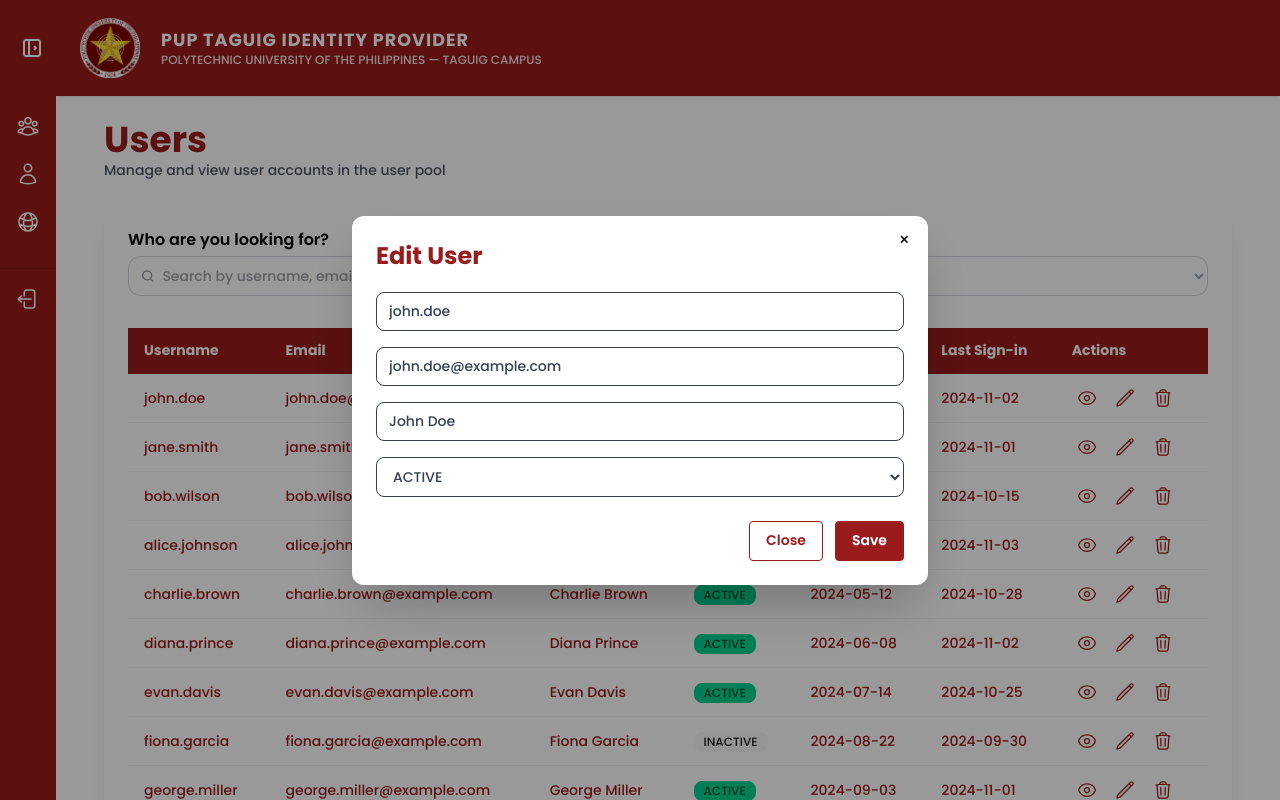
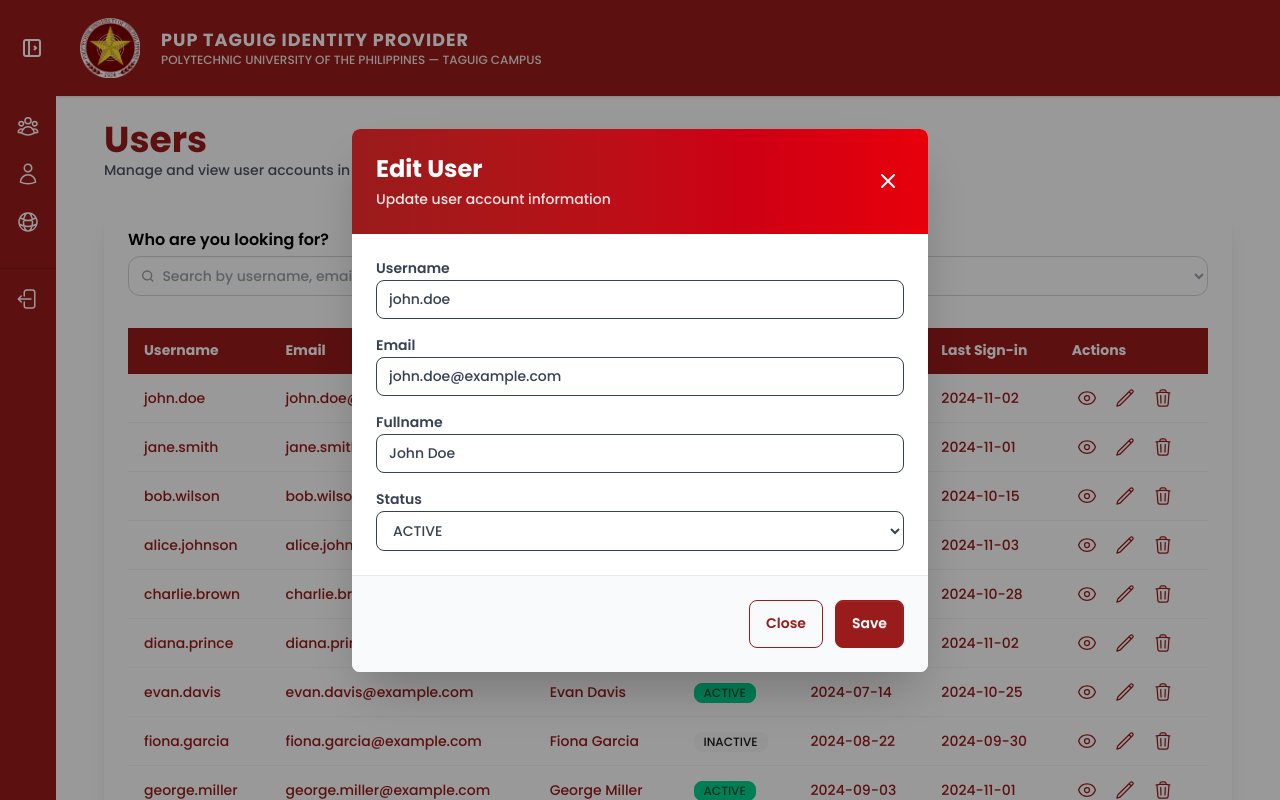
Before and after one commit to efondo-aaronkyle/Identity-Provider-and-One-Portal, a React (Vite) app: page /idp/user-pool in a window 1280 px wide. Both pictures are taken after a click on the button 1124 px from the left and 398 px from the top of the page. Shown: the top 800 px of the page. Built offline with nearby package versions, Linux system fonts and the light colour scheme.

Commit message:
fix modal ui

```diff
--- a/src/features/idp/components/app-client/AppClientModal.jsx
+++ b/src/features/idp/components/app-client/AppClientModal.jsx
@@ -47,32 +47,57 @@ export default function AppClientModal({ open, mode, client, onClose, onSubmit }
 
   return (
     <dialog className="modal modal-open">
-      <form className="modal-box bg-white w-full max-w-xl sm:max-w-4xl rounded-xl max-h-[80vh] flex flex-col overflow-y-auto" onSubmit={handleSubmit}>
-        {/* Close button */}
-        <button type="button" className="btn btn-sm btn-circle text-gray-700 hover:bg-transparent border-none btn-ghost absolute right-2 top-2" onClick={onClose}>
-          ✕
-        </button>
-
-        {/* Modal title */}
-        <h3 className="text-sm sm:text-2xl font-bold text-[#991b1b] mb-5">
+      <div className="modal-box max-w-2xl max-h-[85vh] p-0 overflow-hidden flex flex-col">
+        <div className="bg-linear-to-r from-[#991b1b] to-red-600 p-6 text-white shrink-0">
+          <div className="flex items-center justify-between">
+            <div>
+              <h3 className="text-2xl font-bold">
                 {mode === "create" ? "Create App Client" : mode === "edit" ? "Edit App Client" : "View App Client"}
               </h3>
-
-        {/* Form fields */}
+            </div>
+            <button className="btn btn-sm btn-circle btn-ghost text-white hover:bg-white/20" onClick={onClose}>
+              <svg xmlns="http://www.w3.org/2000/svg" className="h-6 w-6" fill="none" viewBox="0 0 24 24" stroke="currentColor">
+                <path stroke-linecap="round" stroke-linejoin="round" stroke-width="2" d="M6 18L18 6M6 6l12 12" />
+              </svg>
+            </button>
+          </div>
+        </div>
+        <form id="app-client-form" className="flex-1 overflow-y-auto p-6 space-y-4 bg-white" onSubmit={handleSubmit}>
           <div className="space-y-4 flex-1">
             {(mode === "view" || mode === "edit") && (
+              <div className="space-y-0.5">
+                <label className="block text-sm font-semibold text-gray-700">
+                  Client Id
+                </label>
                 <input type="text" value={client?.clientId} placeholder="Client ID" readOnly className="w-full px-3 py-2 rounded-md border bg-gray-100 text-gray-700 border-gray-300"/>
+              </div>
             )}
 
+            <div className="space-y-0.5">
+              <label className="block text-sm font-semibold text-gray-700">
+                  Client Name
+                </label>
               <input type="text" value={name} onChange={(e) => setName(e.target.value)} name="client_name" placeholder="Client name (e.g., My Web App)" required className={`w-full px-3 py-2 rounded-lg border border-gray-300 ${
                 mode === "view" ? "bg-gray-100 text-gray-700" : "bg-transparent text-gray-700 focus:ring-2 focus:ring-[#991b1b]"
               }`} disabled={mode === "view"}/>
+            </div>
+
 
             <div className="grid grid-cols-1 md:grid-cols-2 gap-4">
+              <div className="space-y-0.5">
+                <label className="block text-sm font-semibold text-gray-700">
+                  Callback URLs
+                </label>
                 <textarea value={callbacks} onChange={(e) => setCallbacks(e.target.value)} name="callback_urls" rows="3" placeholder="Callback URLs (comma-separated)" className={`w-full px-3 py-2 rounded-md border border-gray-300 resize-none max-h-40 overflow-y-auto foucs:outline-none ${
                 mode === "view" ? "bg-gray-100 text-gray-700" : "bg-transparent text-gray-700 focus:ring-2 focus:ring-[#991b1b]"}`} disabled={mode === "view"}/>
+              </div>
+              <div className="space-y-0.5">
+                <label className="block text-sm font-semibold text-gray-700">
+                  Signout URLs
+                </label>
                 <textarea value={logouts} onChange={(e) => setLogouts(e.target.value)} name="logout_urls" rows="3" placeholder="Sign out URLs (comma-separated)" className={`w-full px-3 py-2 rounded-md border border-gray-300 resize-none max-h-40 overflow-y-auto foucs:outline-none ${
                 mode === "view" ? "bg-gray-100 text-gray-700" : "bg-transparent text-gray-700 focus:ring-2 focus:ring-[#991b1b]"}`}  disabled={mode === "view"}/>
+              </div>
             </div>
 
             <div className="mb-5">
@@ -87,19 +112,22 @@ export default function AppClientModal({ open, mode, client, onClose, onSubmit }
               </div>
             </div>
           </div>
+        </form>
 
         {/* Action buttons */}
-        <div className="flex items-center justify-end gap-3 mt-4">
-          <button type="button" className="btn btn-outline text-[#991b1b] border-[#991b1b] hover:bg-[#ffd700] hover:border-[#ffd700] hover:text-[#991b1b]" onClick={onClose}>
+        <div className="p-6 bg-gray-50 border-t border-gray-200 shrink-0">
+          <div className="flex justify-end gap-3">
+            <button type="button" className="btn h-12 rounded-lg btn-outline text-[#991b1b] border-[#991b1b] hover:bg-[#ffd700] hover:border-[#ffd700] hover:text-[#991b1b]" onClick={onClose}>
               Cancel
             </button>
             {mode !== "view" && (
-            <button type="submit" className="btn bg-[#991b1b] text-white border-[#991b1b] hover:bg-[#ffd700] hover:border-[#ffd700] hover:text-[#991b1b]">
+              <button form="app-client-form" type="submit" className="btn h-12 rounded-lg bg-[#991b1b] text-white border-[#991b1b] hover:bg-[#ffd700] hover:border-[#ffd700] hover:text-[#991b1b]">
                 {mode === "create" ? "Create" : "Save"}
               </button>
             )}
           </div>
-      </form>
+        </div>
+      </div>
     </dialog>
   );
 }
--- a/src/features/idp/components/user-pool/UserPoolModal.jsx
+++ b/src/features/idp/components/user-pool/UserPoolModal.jsx
@@ -32,62 +32,69 @@ export default function UserPoolModal({ open, mode, user, onClose, onSubmit }) {
 
   return (
     <dialog className="modal modal-open">
-      <form
-        onSubmit={handleSubmit}
-        className="modal-box bg-white w-full max-w-xl rounded-xl max-h-[80vh] flex flex-col overflow-y-auto"
-      >
-        {/* Close */}
-        <button
-          type="button"
-          className="btn btn-sm btn-circle btn-ghost absolute right-2 top-2"
-          onClick={onClose}
-        >
-          ✕
-        </button>
-
-        {/* Title */}
-        <h3 className="text-sm sm:text-2xl font-bold text-[#991b1b] mb-5">
+      <div className="modal-box max-w-xl max-h-[85vh] p-0 overflow-hidden flex flex-col">
+        <div className="bg-linear-to-r from-[#991b1b] to-red-600 p-6 text-white shrink-0">
+          <div className="flex items-center justify-between">
+            <div>
+              <h3 className="text-2xl font-bold">
                 {mode === "edit" ? "Edit User" : "View User"}
               </h3>
-
-        {/* Fields */}
-        <div className="space-y-4 flex-1">
-          <input
-            type="text"
-            value={username}
-            onChange={(e) => setUsername(e.target.value)}
+              <p className="text-white/90 mt-1">
+                {mode === "edit" ? "Update user account information" : "User account details"}
+              </p>
+            </div>
+            <button className="btn btn-sm btn-circle btn-ghost text-white hover:bg-white/20" onClick={onClose}>
+              <svg xmlns="http://www.w3.org/2000/svg" className="h-6 w-6" fill="none" viewBox="0 0 24 24" stroke="currentColor">
+                <path stroke-linecap="round" stroke-linejoin="round" stroke-width="2" d="M6 18L18 6M6 6l12 12" />
+              </svg>
+            </button>
+          </div>
+        </div>
+        <form id="user-pool-form" onSubmit={handleSubmit} className="flex-1 overflow-y-auto p-6 bg-white space-y-4">
+          <div className="space-y-0.5">
+            <label className="block text-sm font-semibold text-gray-700">
+              Username
+            </label>
+            <input type="text" value={username} onChange={(e) => setUsername(e.target.value)}
               disabled={mode === "view"}
               className={`w-full px-3 py-2 rounded-lg border ${
                 mode === "view" ? "bg-gray-100 text-gray-700" : "bg-transparent text-gray-700 focus:ring-2 focus:ring-[#991b1b]"
               }`}
               placeholder="Username"
             />
+          </div>
 
-          <input
-            type="email"
-            value={email}
-            onChange={(e) => setEmail(e.target.value)}
+          <div className="space-y-0.5">
+            <label className="block text-sm font-semibold text-gray-700">
+              Email
+            </label>
+            <input type="email" value={email} onChange={(e) => setEmail(e.target.value)}
               disabled={mode === "view"}
               className={`w-full px-3 py-2 rounded-lg border ${
                 mode === "view" ? "bg-gray-100 text-gray-700" : "bg-transparent text-gray-700 focus:ring-2 focus:ring-[#991b1b]"
               }`}
               placeholder="Email"
             />
+          </div>
 
-          <input
-            type="text"
-            value={name}
-            onChange={(e) => setName(e.target.value)}
+          <div className="space-y-0.5">
+            <label className="block text-sm font-semibold text-gray-700">
+              Fullname
+            </label>
+            <input type="text" value={name} onChange={(e) => setName(e.target.value)}
               disabled={mode === "view"}
               className={`w-full px-3 py-2 rounded-lg border ${
                 mode === "view" ? "bg-gray-100 text-gray-700" : "bg-transparent text-gray-700 focus:ring-2 focus:ring-[#991b1b]"
               }`}
               placeholder="Full Name"
             />
+          </div>
 
-          <select
-            value={status}
-            onChange={(e) => setStatus(e.target.value)}
+          <div className="space-y-0.5">
+            <label className="block text-sm font-semibold text-gray-700">
+              Status
+            </label>
+            <select value={status} onChange={(e) => setStatus(e.target.value)}
               disabled={mode === "view"}
               className={`w-full px-3 py-2 rounded-lg border ${
                 mode === "view" ? "bg-gray-100 text-gray-700" : "bg-transparent text-gray-700 focus:ring-2 focus:ring-[#991b1b]"
@@ -97,27 +104,23 @@ export default function UserPoolModal({ open, mode, user, onClose, onSubmit }) {
               <option value="INACTIVE">INACTIVE</option>
             </select>
           </div>
+        </form>
 
         {/* Actions */}
-        <div className="flex justify-end gap-3 mt-6">
-          <button
-            type="button"
-            className="btn btn-outline text-[#991b1b] border-[#991b1b] hover:bg-[#ffd700] hover:border-[#ffd700] hover:text-[#991b1b]"
-            onClick={onClose}
-          >
+        <div className="p-6 bg-gray-50 border-t border-gray-200 shrink-0">
+          <div className="flex justify-end gap-3">
+            <button type="button" className="btn h-12 rounded-lg btn-outline text-[#991b1b] border-[#991b1b] hover:bg-[#ffd700] hover:border-[#ffd700] hover:text-[#991b1b]" onClick={onClose}>
               Close
             </button>
 
             {mode === "edit" && (
-            <button
-              type="submit"
-              className="btn bg-[#991b1b] text-white border-[#991b1b] hover:bg-[#ffd700] hover:border-[#ffd700] hover:text-[#991b1b]"
-            >
+              <button type="submit" form="user-pool-form" className="btn h-12 rounded-lg bg-[#991b1b] text-white border-[#991b1b] hover:bg-[#ffd700] hover:border-[#ffd700] hover:text-[#991b1b]">
                 Save
               </button>
             )}
           </div>
-      </form>
+        </div>
+      </div>
     </dialog>
   );
 }
```
Lines whose indentation alone changed are shown as unchanged.
